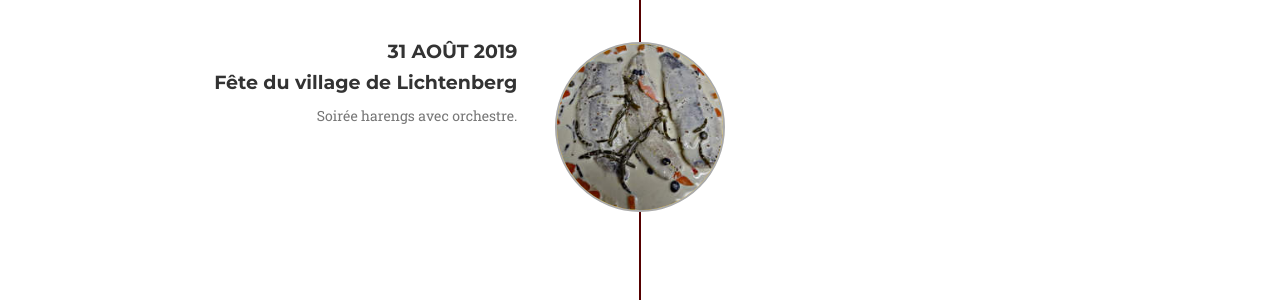
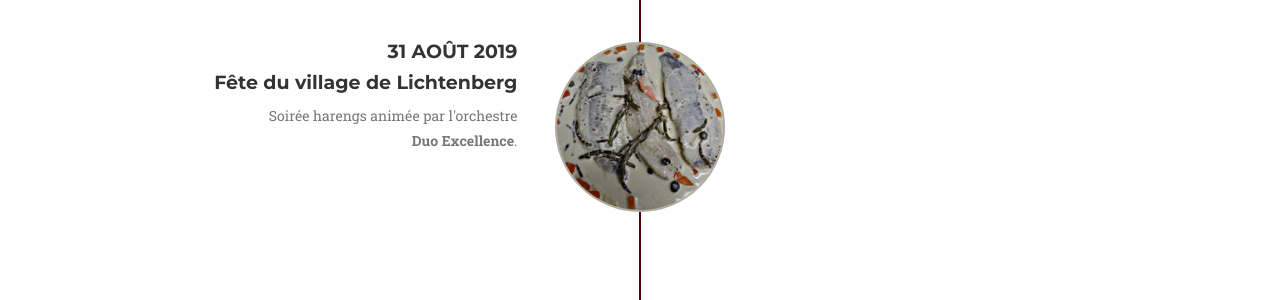
Before and after one commit to arboriculteurs/arboriculteurs.github.io, a Jekyll site: the page built from index.html, in a window 1280 px wide and 900 px high, scrolled down 5157 px. Shown: the part 154-454 px from the top of the window. Built offline with Jekyll 4.4.1, drawn with Linux system fonts in a browser that asks for light colours; nearby versions of some CDN libraries; some web fonts are replaced.

Commit message:
Ajout orchestre

```diff
--- a/_includes/about.html
+++ b/_includes/about.html
@@ -132,7 +132,7 @@
                                     <h4 class="subheading">Fête du village de Lichtenberg</h4>
                                 </div>
                                 <div class="timeline-body">
-                                    <p class="text-muted">Soirée harengs avec orchestre.</p>
+                                    <p class="text-muted">Soirée harengs animée par l'orchestre<br><b>Duo Excellence</b>.</p>
                                 </div>
                             </div>
                         </li>
```
